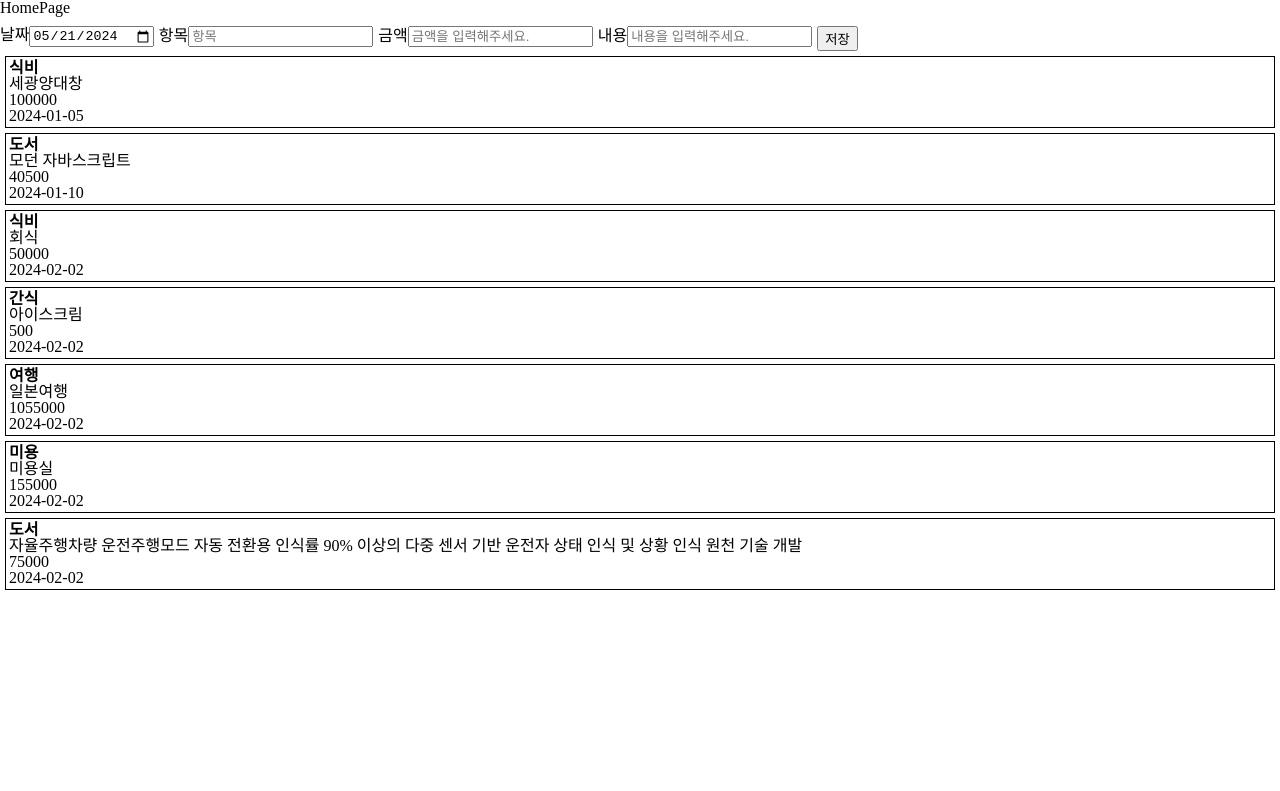
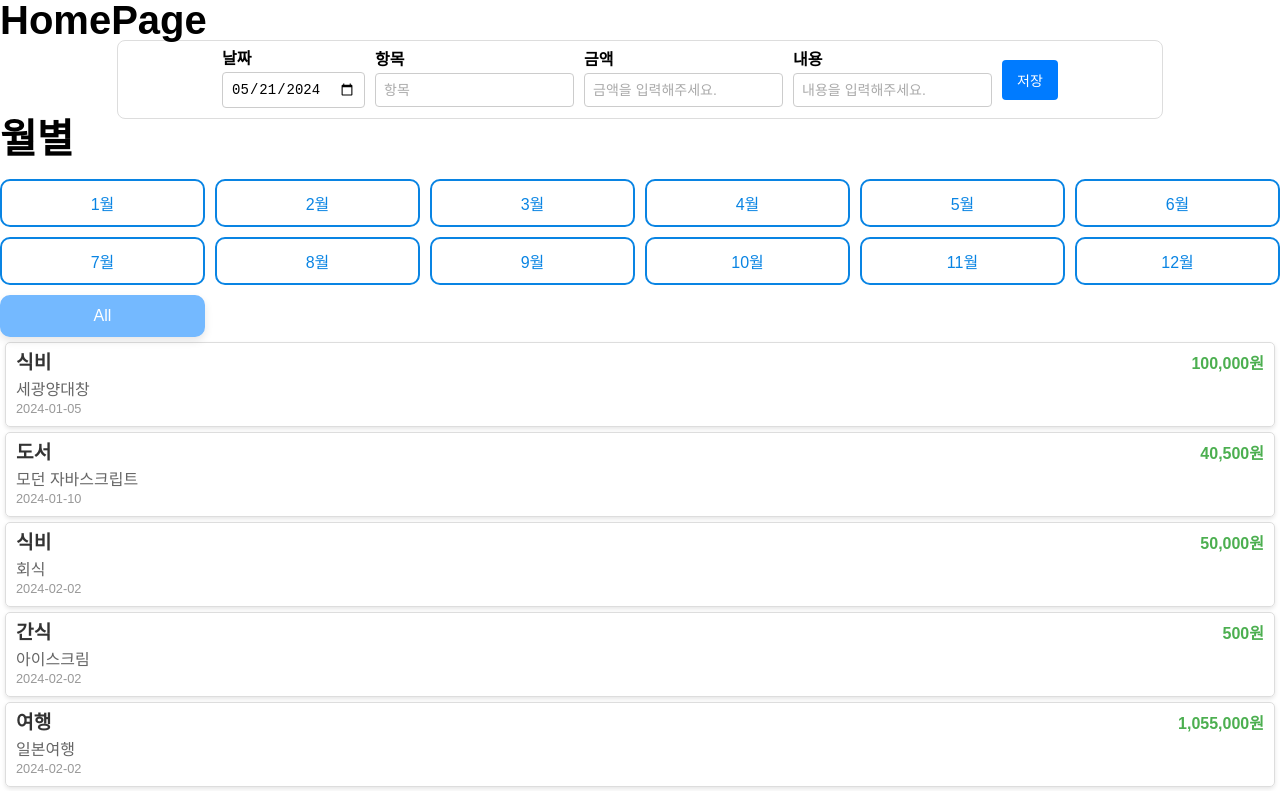
Before and after one commit to MinKonKim/AllowanceRecord, a React (Vite) app: page / in a window 1280 px wide. Shown: the top 791 px of the page. Built offline with nearby package versions, Linux system fonts and the light colour scheme.

Commit message:
2024.05.21 cs s 스타일링

```diff
--- a/src/App.jsx
+++ b/src/App.jsx
@@ -1,8 +1,26 @@
 import { useState } from "react";
 import { BrowserRouter, Route, Routes } from "react-router-dom";
-import "./App.css";
+import { createGlobalStyle } from "styled-components";
 import DetailPage from "./pages/DetailPage";
 import HomePage from "./pages/HomePage";
+
+const GlobalStyle = createGlobalStyle`
+  body{
+    margin-left:auto;
+    margin-right: auto;
+    padding: 0;
+    font-family: sans-serif;
+    width: 100%;
+    min-width: 850px;
+
+    justify-content: center;
+
+  }
+  h1,h2{
+    font-size: 40px;
+    font-weight: 900;
+  }
+`;
 
 function App() {
   const [records, setRecords] = useState([
@@ -59,6 +77,7 @@ function App() {
   ]);
   return (
     <BrowserRouter>
+      <GlobalStyle />
       <Routes>
         <Route
           path="/"
--- /dev/null
+++ b/src/components/HomePageComponents/MonthSelector.jsx
@@ -0,0 +1,69 @@
+import styled from "styled-components";
+
+const MonthSelector = ({ selectedMonth, onMonthClick }) => {
+  const months = [
+    { value: "2024-01", label: "1월" },
+    { value: "2024-02", label: "2월" },
+    { value: "2024-03", label: "3월" },
+    { value: "2024-04", label: "4월" },
+    { value: "2024-05", label: "5월" },
+    { value: "2024-06", label: "6월" },
+    { value: "2024-07", label: "7월" },
+    { value: "2024-08", label: "8월" },
+    { value: "2024-09", label: "9월" },
+    { value: "2024-10", label: "10월" },
+    { value: "2024-11", label: "11월" },
+    { value: "2024-12", label: "12월" },
+  ];
+
+  return (
+    <>
+      <h2>월별</h2>
+      <ButtonWrapper>
+        {months.map((month) => (
+          <Button
+            key={month.value}
+            onClick={() => onMonthClick(month.value)}
+            selected={selectedMonth === month.value}
+          >
+            {month.label}
+          </Button>
+        ))}
+        <Button
+          onClick={() => onMonthClick("")}
+          selected={selectedMonth === ""}
+        >
+          All
+        </Button>
+      </ButtonWrapper>
+    </>
+  );
+};
+
+export default MonthSelector;
+
+const ButtonWrapper = styled.div`
+  display: grid;
+  grid-template-columns: repeat(6, 1fr);
+  grid-gap: 10px;
+  margin-top: 20px;
+`;
+
+const Button = styled.button`
+  background-color: ${(props) => (props.selected ? "#74b9ff" : "transparent")};
+  color: ${(props) => (props.selected ? "white" : "#0984e3")};
+  padding: 10px 0;
+  border: 2px solid ${(props) => (props.selected ? "#74b9ff" : "#0984e3")};
+  border-radius: 10px;
+  cursor: pointer;
+  font-size: 16px;
+  transition: all 0.3s;
+  box-shadow: ${(props) =>
+    props.selected ? "0 4px 8px rgba(0, 0, 0, 0.1)" : "none"};
+
+  &:hover {
+    background-color: #0984e3;
+    color: white;
+    border-color: #0984e3;
+  }
+`;
--- a/src/components/HomePageComponents/RecordForm.jsx
+++ b/src/components/HomePageComponents/RecordForm.jsx
@@ -1,6 +1,7 @@
 import { useEffect, useState } from "react";
 import styled from "styled-components";
 import { v4 as uuidv4 } from "uuid";
+
 // 용돈 기입
 const RecordForm = ({ setRecords }) => {
   const [date, setDate] = useState("");
@@ -31,9 +32,10 @@ const RecordForm = ({ setRecords }) => {
     setAmount("");
     setDescription("");
   };
+
   return (
     <RecordFormWrapper onSubmit={addRecord}>
-      <div>
+      <FormField>
         <label>날짜</label>
         <input
           type="date"
@@ -41,8 +43,8 @@ const RecordForm = ({ setRecords }) => {
           placeholder="날짜"
           onChange={(e) => setDate(e.target.value)}
         />
-      </div>
-      <div>
+      </FormField>
+      <FormField>
         <label>항목</label>
         <input
           type="text"
@@ -50,8 +52,8 @@ const RecordForm = ({ setRecords }) => {
           placeholder="항목"
           onChange={(e) => setItem(e.target.value)}
         />
-      </div>
-      <div>
+      </FormField>
+      <FormField>
         <label>금액</label>
         <input
           type="text"
@@ -59,8 +61,8 @@ const RecordForm = ({ setRecords }) => {
           placeholder="금액을 입력해주세요."
           onChange={(e) => setAmount(e.target.value)}
         />
-      </div>
-      <div>
+      </FormField>
+      <FormField>
         <label>내용</label>
         <input
           type="text"
@@ -68,10 +70,8 @@ const RecordForm = ({ setRecords }) => {
           placeholder="내용을 입력해주세요."
           onChange={(e) => setDescription(e.target.value)}
         />
-      </div>
-      <button type="submit" onClick={addRecord}>
-        저장
-      </button>
+      </FormField>
+      <SubmitButton type="submit">저장</SubmitButton>
     </RecordFormWrapper>
   );
 };
@@ -80,6 +80,51 @@ export default RecordForm;
 
 const RecordFormWrapper = styled.form`
   display: flex;
-  gap: 5px;
-  margin-top: 10px;
+  width: 80%;
+  justify-content: center;
+  align-items: center;
+  gap: 10px;
+  padding: 10px;
+  margin-left: auto;
+  margin-right: auto;
+  border: 1px solid #ddd;
+  border-radius: 8px;
+  background-color: #fff;
 `;
+
+const FormField = styled.div`
+  display: flex;
+  flex-direction: column;
+  align-items: flex-start;
+
+  label {
+    margin-bottom: 5px;
+    font-weight: bold;
+  }
+
+  input {
+    padding: 8px;
+    border: 1px solid #ccc;
+    border-radius: 4px;
+    font-size: 14px;
+  }
+
+  input::placeholder {
+    color: #aaa;
+  }
+`;
+
+const SubmitButton = styled.button`
+  padding: 10px 15px;
+  border: none;
+  border-radius: 4px;
+  background-color: #007bff;
+  color: #fff;
+  font-size: 14px;
+  cursor: pointer;
+  transition: background-color 0.3s;
+
+  &:hover {
+    background-color: #0056b3;
+  }
+`;
--- a/src/components/HomePageComponents/RecordItem.jsx
+++ b/src/components/HomePageComponents/RecordItem.jsx
@@ -1,11 +1,20 @@
 import styled from "styled-components";
+
 const RecordItem = ({ record }) => {
+  const formatAmount = (amount) => {
+    return new Intl.NumberFormat().format(amount);
+  };
+
   return (
     <RecordItemContent key={record.id}>
-      <RecordItemSpan>{record.item}</RecordItemSpan>
-      <p>{record.description}</p>
-      <p>{record.amount}</p>
-      <p>{record.date}</p>
+      <Header>
+        <RecordItemSpan>{record.item}</RecordItemSpan>
+        <Amount>{formatAmount(record.amount)}원</Amount>
+      </Header>
+      <Body>
+        <Description>{record.description}</Description>
+        <Date>{record.date}</Date>
+      </Body>
     </RecordItemContent>
   );
 };
@@ -13,12 +22,52 @@ const RecordItem = ({ record }) => {
 export default RecordItem;
 
 const RecordItemContent = styled.li`
-  border: 1px solid;
+  border: 1px solid #ddd;
   margin: 5px;
-  padding: 3px;
+  padding: 10px;
+  border-radius: 5px;
+  box-shadow: 0 2px 4px rgba(0, 0, 0, 0.1);
+  transition: box-shadow 0.3s ease;
+
+  &:hover {
+    box-shadow: 0 4px 8px rgba(0, 0, 0, 0.2);
+  }
+`;
+
+const Header = styled.div`
+  display: flex;
+  justify-content: space-between;
+  align-items: baseline;
+  margin-bottom: 10px;
+`;
+
+const Body = styled.div`
+  display: flex;
+  flex-direction: column;
 `;
 
 const RecordItemSpan = styled.span`
+  font-size: 1.2rem;
+  font-weight: bold;
+  color: #333;
+`;
+
+const Description = styled.p`
+  white-space: nowrap;
+  overflow: hidden;
+  text-overflow: ellipsis;
+  max-width: 40%;
+  color: #666;
+  margin: 0 0 5px 0;
+`;
+
+const Amount = styled.p`
   font-size: 1rem;
-  font-weight: 900;
+  font-weight: bold;
+  color: #4caf50;
 `;
+
+const Date = styled.p`
+  font-size: 0.8rem;
+  color: #999;
+`;
--- a/src/pages/HomePage/HomePage.jsx
+++ b/src/pages/HomePage/HomePage.jsx
@@ -1,12 +1,28 @@
+import { useState } from "react";
+import MonthSelector from "../../components/HomePageComponents/MonthSelector";
 import RecordForm from "../../components/HomePageComponents/RecordForm";
 import RecordList from "../../components/HomePageComponents/RecordList";
 
 const HomePage = ({ records, setRecords }) => {
+  const [selectedMonth, setSelectedMonth] = useState("");
+
+  //월에 따른 필터
+  const filteredRecords = records.filter((record) => {
+    if (selectedMonth) {
+      return record.date.startsWith(selectedMonth);
+    }
+    return true;
+  });
+
   return (
     <div>
       <h1>HomePage</h1>
       <RecordForm setRecords={setRecords} />
-      <RecordList records={records} />
+      <MonthSelector
+        selectedMonth={selectedMonth}
+        onMonthClick={setSelectedMonth}
+      />
+      <RecordList records={filteredRecords} />
     </div>
   );
 };
```
